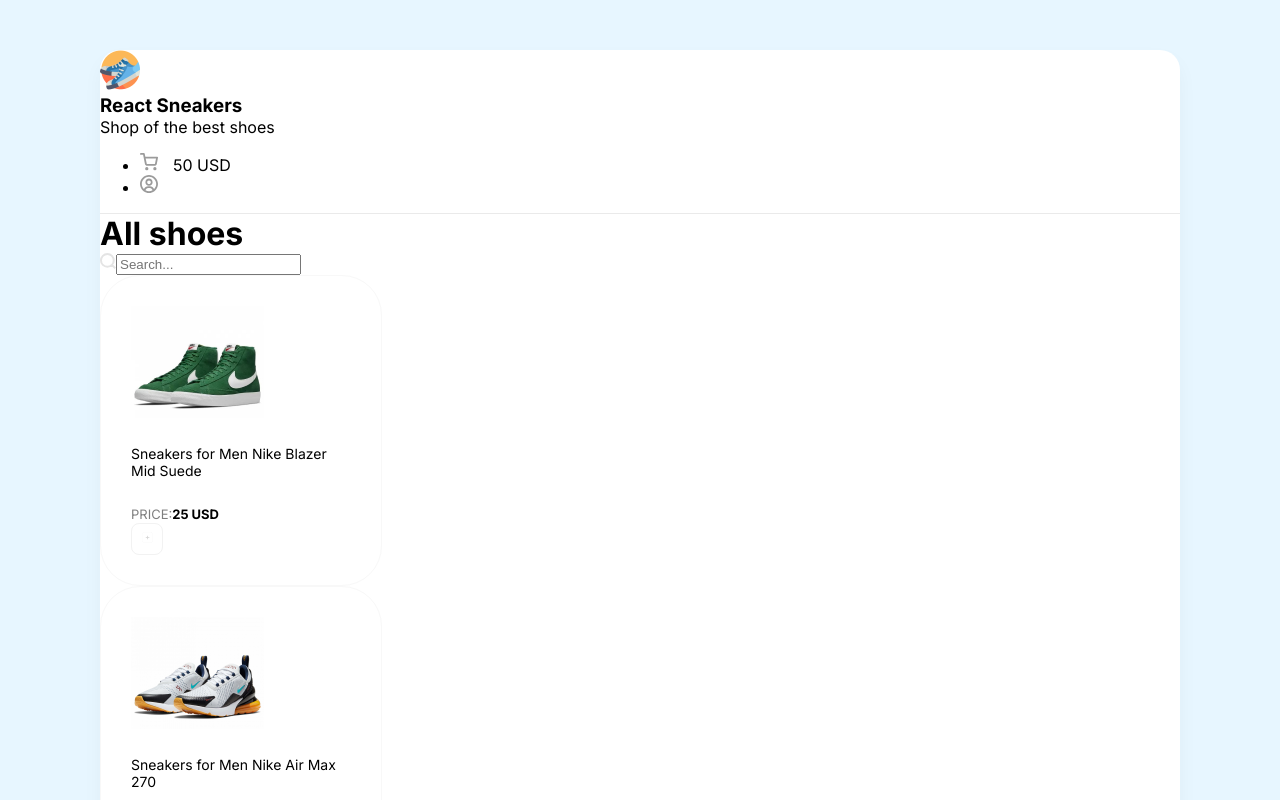
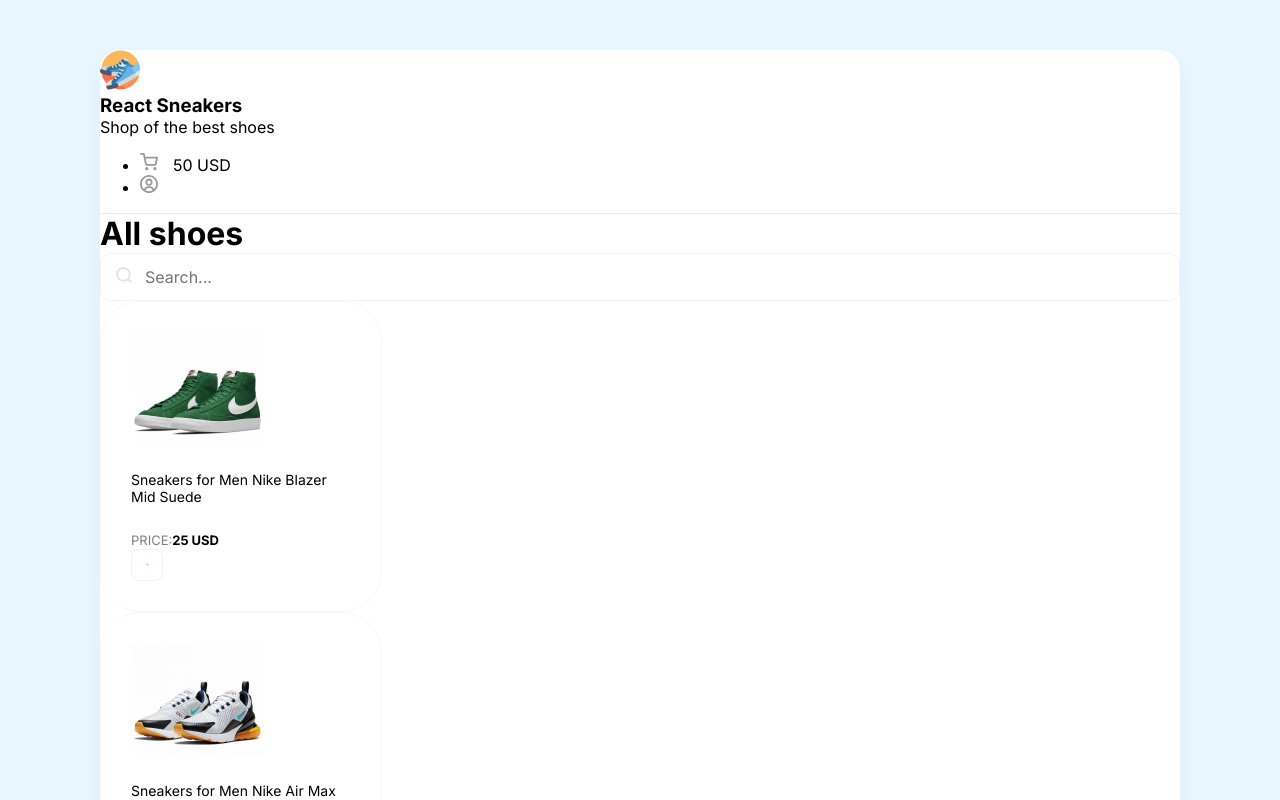
Before and after one commit to Strelna/react-boards, a React (Create React App) app: page / in a window 1280 px wide. Shown: the top 800 px of the page. Built offline with nearby package versions, Linux system fonts and the light colour scheme.

Commit message:
Added cartItem

```diff
--- a/src/App.js
+++ b/src/App.js
@@ -20,9 +20,9 @@
         </ul>
       </header>
       <div className="content p-40">
-        <div>
-          <h1 className="mb-40">All shoes</h1>
-          <div className="search-block">
+        <div className="d-flex align-center justify-between mb-40">
+          <h1>All shoes</h1>
+          <div className="search-block d-flex">
             <img src="/img/search.svg" alt="Search" />
             <input placeholder="Search..." />
           </div>
--- a/src/index.scss
+++ b/src/index.scss
@@ -8,6 +8,11 @@
   -moz-osx-font-smoothing: grayscale;
   background-color: #e7f6ff;
 }
+* {
+  font-family: "Inter", system-ui, -apple-system, BlinkMacSystemFont, "Segoe UI",
+    Roboto, Oxygen, Ubuntu, Cantarell, "Open Sans", "Helvetica Neue", sans-serif;
+}
+
 .wrapper {
   background: #ffffff;
   box-shadow: 0px 10px 20px rgba(0, 0, 0, 0.04);
@@ -37,6 +42,17 @@
   width: 220px;
   border-radius: 40px;
   margin-right: 30px;
+  transition: box-shadow 0.2s ease-in-out, transform 0.2 ease-in-out;
+
+  &:hover {
+    box-shadow: 0px 20px 35px rgba(0, 0, 0, 0.06);
+    transform: translateY(-5px);
+  }
+
+  .favourite {
+    position: absolute;
+    cursor: pointer;
+  }
 
   span {
     font-size: 13px;
@@ -62,5 +78,38 @@
   width: 32px;
   cursor: pointer;
 }
-.search {
+.search-block {
+  border: 1px solid #f3f3f3;
+  border-radius: 10px;
+  padding: 0 15px;
+
+  input {
+    border: 0;
+    padding: 13px;
+    font-size: 16px;
+    width: 200px;
+  }
 }
+.overlay {
+  position: absolute;
+  left: 0;
+  top: 0;
+  width: 100%;
+  height: 100%;
+  background-color: rgb(0, 0, 0, 0.1);
+  z-index: 1;
+}
+
+.drawer {
+  position: absolute;
+  width: 385px;
+  height: 100%;
+  right: 0;
+  background: #ffffff;
+  box-shadow: -10px 4px 24px rgba(0, 0, 0, 0.1);
+  padding: 30px;
+
+  h2 {
+    margin: 0;
+  }
+}
```
